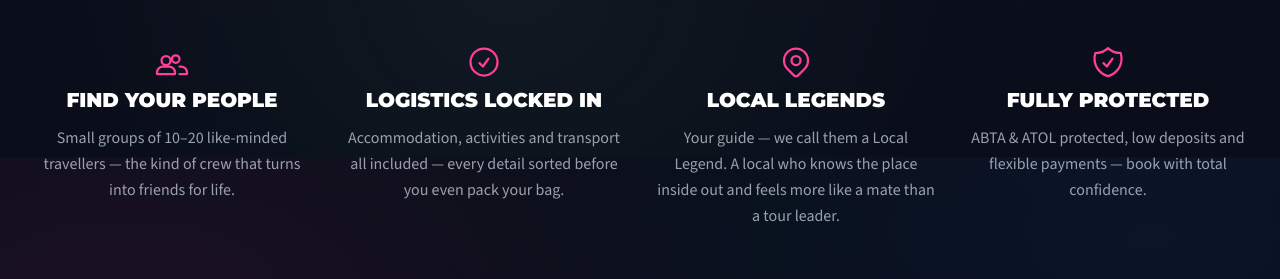
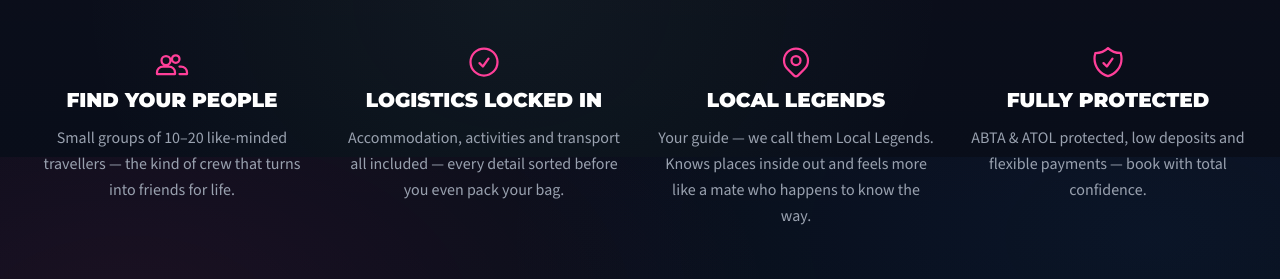
Before and after one commit to markpope8507/trutravels, a Next.js app: page / in a window 1280 px wide. Shown: the part 3043-3322 px from the top of the page. Built offline with nearby package versions, Linux system fonts and the light colour scheme.

Commit message:
Homepage: finalise Local Legends copy
Co-Authored-By: Claude Opus 4.8 (1M context) <noreply@anthropic.com>

```diff
--- a/src/app/page.tsx
+++ b/src/app/page.tsx
@@ -173,7 +173,7 @@ export default function HomePage() {
                 </svg>
                 <h3 className="text-white font-black uppercase font-heading text-lg sm:text-xl leading-tight">Local Legends</h3>
               </div>
-              <p className="text-gray-400 text-base leading-relaxed text-center max-w-xs mx-auto">Your guide — we call them a Local Legend. A local who knows the place inside out and feels more like a mate than a tour leader.</p>
+              <p className="text-gray-400 text-base leading-relaxed text-center max-w-xs mx-auto">Your guide — we call them Local Legends. Knows places inside out and feels more like a mate who happens to know the way.</p>
             </div>
 
             {/* Fully Protected */}
```
